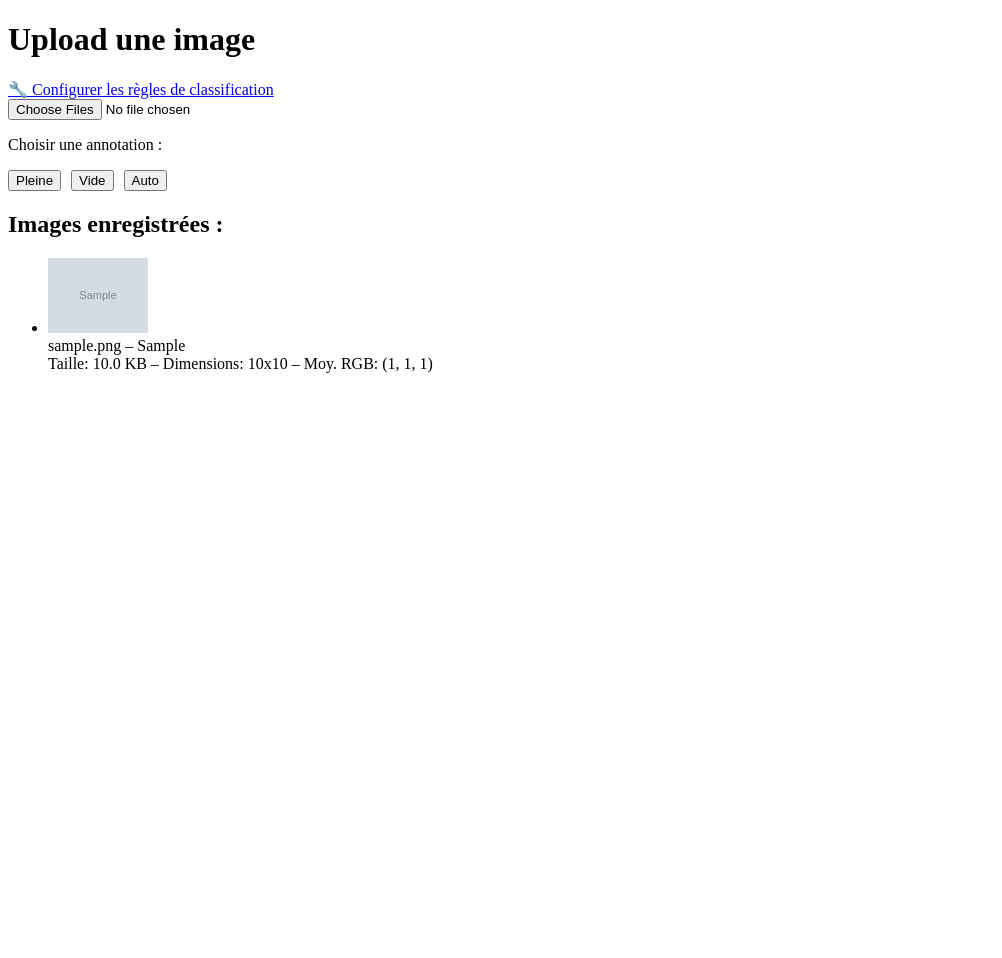
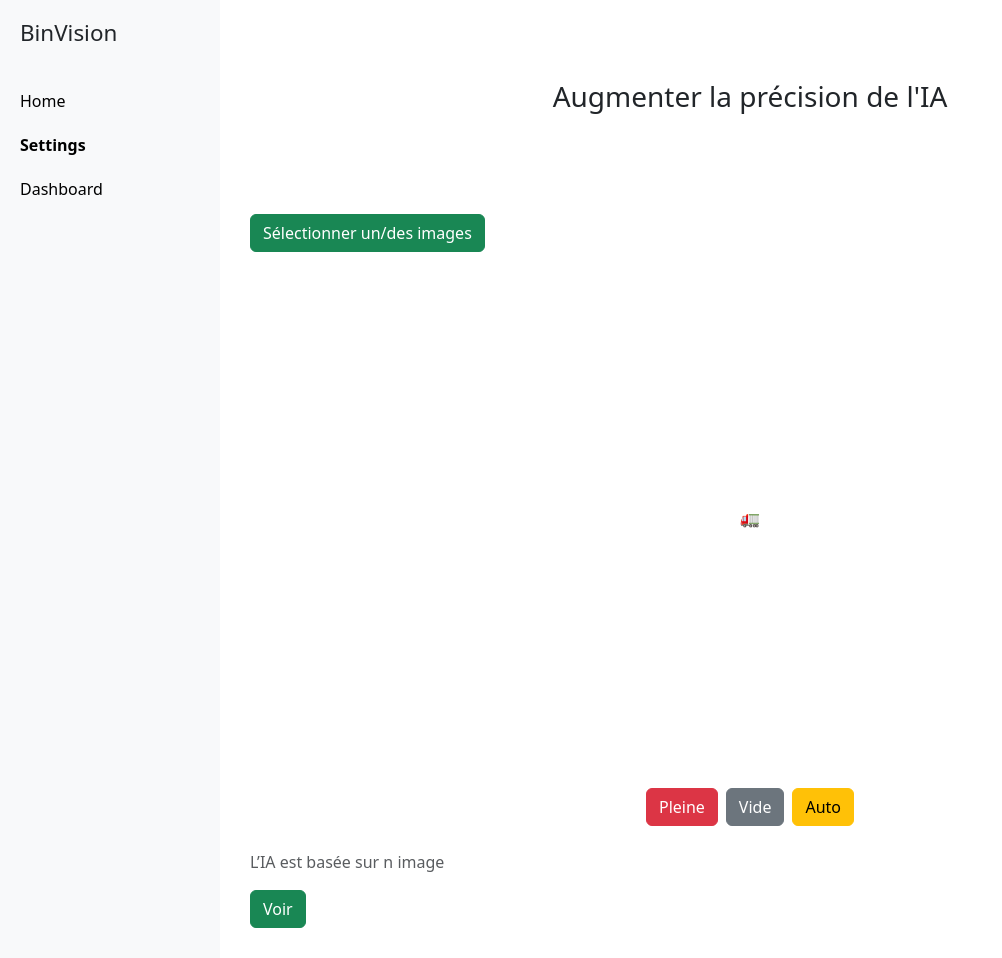
Before and after one commit to EnzoHOU10/BinVision, a Flask app: page / in a window 1280 px wide. Shown: the whole page, without its empty margins (0-1002 px from the left). Before the commit the page ends 373 px from the top, so only its background shows below. Run offline with Flask 3, Linux system fonts and the light colour scheme; tables that the repository leaves empty hold one stand-in row (values such as "Sample post"); grey boxes marked "Sample" are stand-in pictures.

Commit message:
separation

```diff
--- /dev/null
+++ b/css/style.css
@@ -0,0 +1,97 @@
+body {
+  min-height: 100vh;
+  display: flex;
+}
+
+.sidebar {
+  width: 220px;
+  background-color: #f8f9fa;
+  padding: 20px;
+}
+
+.sidebar h2 {
+  font-size: 1.4rem;
+}
+
+.sidebar a {
+  display: block;
+  padding: 10px 0;
+  color: #000;
+  text-decoration: none;
+}
+
+.sidebar a:hover {
+  font-weight: bold;
+}
+
+.content {
+  flex: 1;
+  padding: 30px;
+}
+
+#preview {
+  width: 100%;
+  height: 500px;
+  display: flex;
+  align-items: center;
+  justify-content: center;
+  overflow: hidden;
+}
+
+#preview img {
+  max-width: 100%;
+  max-height: 100%;
+  object-fit: contain;
+}
+
+#classification {
+  display: flex;
+  justify-content: center;
+  gap: 10px;
+  margin-top: 20px;
+}
+
+h3 {
+  margin-bottom: 100px;
+  margin-top: 50px;
+  text-align: center;
+}
+
+.details {
+  display: none;
+}
+
+.lightbox {
+  display: none;
+  position: fixed;
+  top: 0;
+  left: 0;
+  width: 100vw;
+  height: 100vh;
+  background-color: rgba(0, 0, 0, 0.8);
+  z-index: 1000;
+  justify-content: center;
+  align-items: center;
+}
+
+.lightbox-content {
+  background: white;
+  padding: 20px;
+  border-radius: 8px;
+  max-width: 90%;
+  max-height: 90%;
+  position: relative;
+}
+
+.lightbox-content img {
+  max-width: 100%;
+  max-height: 80vh;
+  display: block;
+  margin: auto;
+}
+
+.close-btn {
+  position: absolute;
+  top: 10px;
+  right: 10px;
+}
--- a/templates/index.html
+++ b/templates/index.html
@@ -2,11 +2,30 @@
 <html lang="fr">
   <head>
     <meta charset="UTF-8" />
-    <title>BinVision</title>
+    <title>BinVision - Settings</title>
+    <meta name="viewport" content="width=device-width, initial-scale=1" />
+    <link
+      href="https://cdn.jsdelivr.net/npm/bootstrap@5.3.3/dist/css/bootstrap.min.css"
+      rel="stylesheet"
+    />
+    <link rel="stylesheet" href="{{ url_for('static', filename='css/style.css') }}">
   </head>
   <body>
-    <h1>Upload une image</h1>
-    <a href="/rules">🔧 Configurer les règles de classification</a>
+    <div class="sidebar">
+      <h2>BinVision</h2>
+      <br/>
+      <a href="/home">Home</a>
+      <a href="/"><strong>Settings</strong></a>
+      <a href="/dashboard">Dashboard</a>
+    </div>
+
+    <div class="content">
+      <div class="register">
+        <h3>Augmenter la précision de l'IA</h3>
+        <div class="mb-3 d-flex gap-2">
+          <button class="btn btn-success" onclick="document.getElementById('input').click()">Sélectionner un/des images</button>
+        </div>
+
         <form method="POST" id="Form" enctype="multipart/form-data">
           <input
             type="file"
@@ -15,71 +34,78 @@
             accept=".png,.jpg,.jpeg"
             multiple
             required
+            style="display: none"
           />
-      <div id="preview"></div>
-      <p>Choisir une annotation :</p>
-      <div id="annotation-buttons" style="display: flex; gap: 10px; margin-bottom: 10px">
-        <button type="button" onclick="annotation('Pleine')">Pleine</button>
-        <button type="button" onclick="annotation('Vide')">Vide</button>
-        <button type="button" onclick="annotation('Auto')">Auto</button>
+
+          <div id="preview">🚛</div>
+          <div class="d-flex gap-2 mb-3" id="classification">
+            <button type="button" class="btn btn-danger" onclick="annotation('Pleine')">Pleine</button>
+            <button type="button" class="btn btn-secondary" onclick="annotation('Vide')">Vide</button>
+            <button type="button" class="btn btn-warning" onclick="annotation('Auto')">Auto</button>
           </div>
         </form>
 
-    <h2>Images enregistrées :</h2>
-    <ul>
+        <div class="mt-4">
+          <p class="mt-2 text-muted">L’IA est basée sur n image</p>
+          <button class="btn btn-success" onclick="showDetails()">Voir</button>
+        </div>
+      </div>
+      <div class="details">
+        <h4 class="mt-5">Images enregistrées :</h4>
+        <div class="table-responsive">
+          <table class="table table-bordered table-hover align-middle" style="height: 700px; overflow-y: auto;">
+            <thead class="table-light">
+              <tr>
+                <th>Image</th>
+                <th>Name</th>
+                <th>Link</th>
+                <th>Annotation</th>
+                <th>Dimensions</th>
+                <th>Size (KB)</th>
+                <th>RGB</th>
+                <th>Contrast</th>
+                <th>Saturation</th>
+                <th>Luminance</th>
+              </tr>
+            </thead>
+            <tbody id="tableaudimage">
               {% for img in images %}
-      <li>
-        <img
-          src="{{ url_for('uploaded_file', filename=img.filename) }}"
-          width="100"
-        /><br />
-        {{ img.filename }} – {{ img.annotation }}<br />
-        Taille: {{ img.filesize_kb }} KB – Dimensions: {{ img.width }}x{{
-        img.height }} – Moy. RGB: ({{ img.avg_color_r }}, {{ img.avg_color_g }},
-        {{ img.avg_color_b }})
-      </li>
+              <tr onclick="showImage('{{ url_for('uploaded_file', filename=img.filename) }}')">
+                <td>
+                  <img src="{{ url_for('uploaded_file', filename=img.filename) }}" width="80" alt="Image"/>
+                </td>
+                <td>{{ img.filename }}</td>
+                <td>{{ img.link }}</td>
+                <td>{{ img.annotation }}</td>
+                <td>{{ img.width }}x{{ img.height }}</td>
+                <td>{{ img.filesize_kb }}</td>
+                <td>({{ img.avg_color_r }}, {{ img.avg_color_g }}, {{ img.avg_color_b }})</td>
+                <td>{{ img.contrast }}</td>
+                <td>{{ img.saturation }}</td>
+                <td>{{ img.luminance }}</td>
+              </tr>
               {% endfor %}
-    </ul>
+            </tbody>
+          </table>
+          <div class="text-center mt-3">
+            <button class="btn btn-outline-danger me-2" onclick="prevPage()">Précédent</button>
+            <span id="pageInfo">Page 1</span>
+            <button class="btn btn-outline-danger ms-2" onclick="nextPage()">Suivant</button>
+          </div>
+        </div>
+        <div class="text-center mt-4">
+          <button class="btn btn-secondary" onclick="hideDetails()">Retour</button>
+        </div>
+      </div>
+
+      <div id="lightbox" class="lightbox">
+        <div class="lightbox-content">
+          <button onclick="closeLightbox()" class="btn btn-danger close-btn">X</button>
+          <img id="lightbox-img" src="" />
+        </div>
+      </div>
+    </div>
+
+    <script src="{{ url_for('static', filename='js/script.js') }}"></script>
   </body>
-  <script>
-    let files = [];
-    let currentIndex = 0;
-
-    document.getElementById('input').addEventListener("change", function (e) {
-      files = Array.from(e.target.files);
-      currentIndex = 0;
-      showCurrentImage();
-    });
-
-    function showCurrentImage() {
-      const preview = document.getElementById("preview");
-      preview.innerHTML = '';
-      if (currentIndex < files.length) {
-        const img = document.createElement("img");
-        img.src = URL.createObjectURL(files[currentIndex]);
-        img.style.maxWidth = "200px";
-        img.style.maxHeight = "200px";
-        preview.appendChild(img);
-      } else {
-        location.reload();
-      }
-    }
-
-    function annotation(annotation) {
-      if (currentIndex >= files.length) return;
-      const formData = new FormData();
-      formData.append("image", files[currentIndex]);
-      formData.append("annotation", annotation);
-      fetch("/", {
-        method: "POST",
-        body: formData,
-      })
-        .then((res) => {
-          if (!res.ok) throw new Error("Erreur serveur");
-          currentIndex++;
-          showCurrentImage();
-        })
-        .catch((err) => alert("Erreur lors de l'envoi : " + err.message));
-    }
-  </script>
 </html>
```
Also changed, not shown: js/script.js (added, +96 -0 lines). Lines whose indentation alone changed are shown as unchanged.
